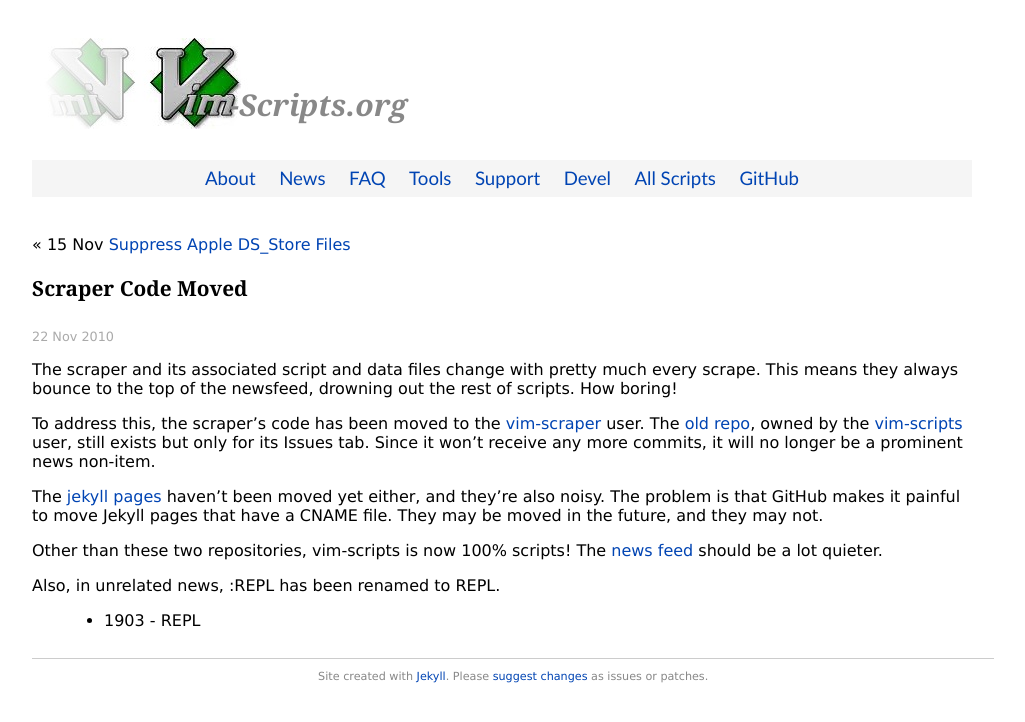
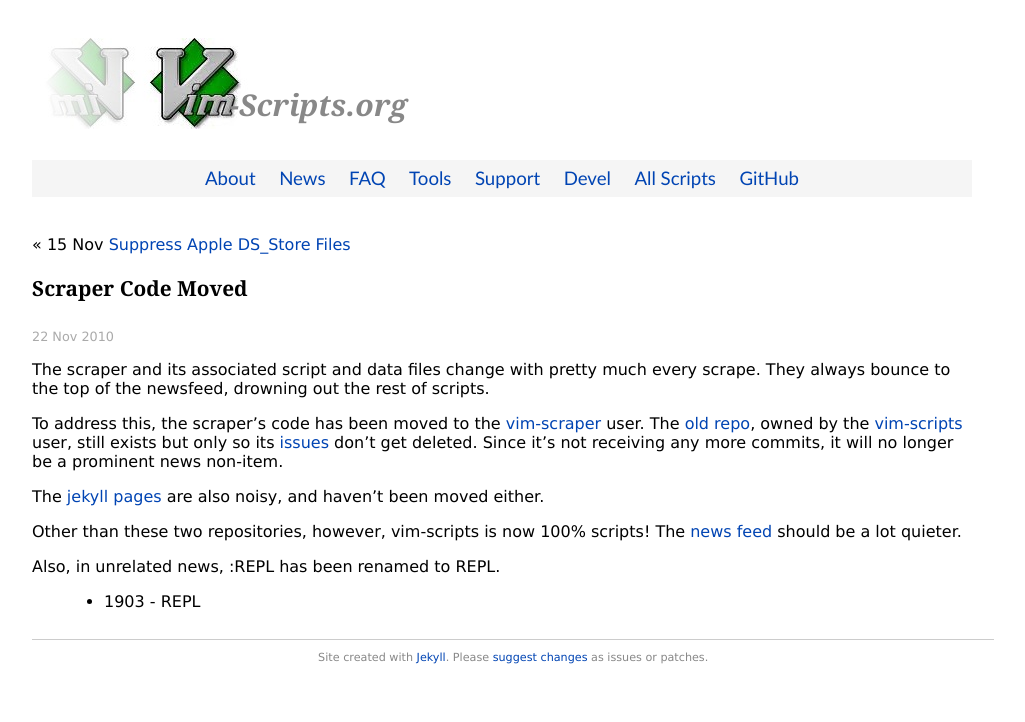
Before and after one commit to vim-scraper/vim-scraper.github.com, a Jekyll site: the page built from news/_posts/2010-11-22-code-moved.md, in a window 1280 px wide. Shown: the top 722 px of the page, without its empty margins (138-1163 px from the left). Built offline with Jekyll 4.4.1, drawn with Linux system fonts in a browser that asks for light colours; Markdown is read by kramdown in place of the engine named in the settings.

Commit message:
better story

```diff
--- a/news/_posts/2010-11-22-code-moved.md
+++ b/news/_posts/2010-11-22-code-moved.md
@@ -5,24 +5,21 @@
 ---
 
 The scraper and its associated script and data files change
-with pretty much every scrape.  This means they always bounce
+with pretty much every scrape.  They always bounce
 to the top of the newsfeed, drowning out the rest of scripts.
-How boring!
 
 To address this, the scraper's code has been moved to the
 [vim-scraper](http://github.com/vim-scraper/) user.
-The [old repo](http://github/vim-scripts/vim-scraper/),
+The [old repo](http://github.com/vim-scripts/vim-scraper/),
 owned by the [vim-scripts](http://github.com/vim-scripts/) user,
-still exists but only for its Issues tab.  Since it won't
-receive any more commits, it will no longer be a prominent
-news non-item.
+still exists but only so its [issues](https://github.com/vim-scripts/vim-scraper/issues)
+don't get deleted.  Since it's not receiving any more commits,
+it will no longer be a prominent news non-item.
 
 The [jekyll pages](https://github.com/vim-scripts/vim-scripts.github.com)
-haven't been moved yet either, and they're also noisy.  The problem is that
-GitHub makes it painful to move Jekyll pages that have a CNAME file.
-They may be moved in the future, and they may not.
+are also noisy, and haven't been moved either.
 
-Other than these two repositories, vim-scripts is now 100% scripts!
+Other than these two repositories, however, vim-scripts is now 100% scripts!
 The [news feed](https://github.com/vim-scripts.atom) should be a lot quieter.
 
 Also, in unrelated news, :REPL has been renamed to REPL.
```
